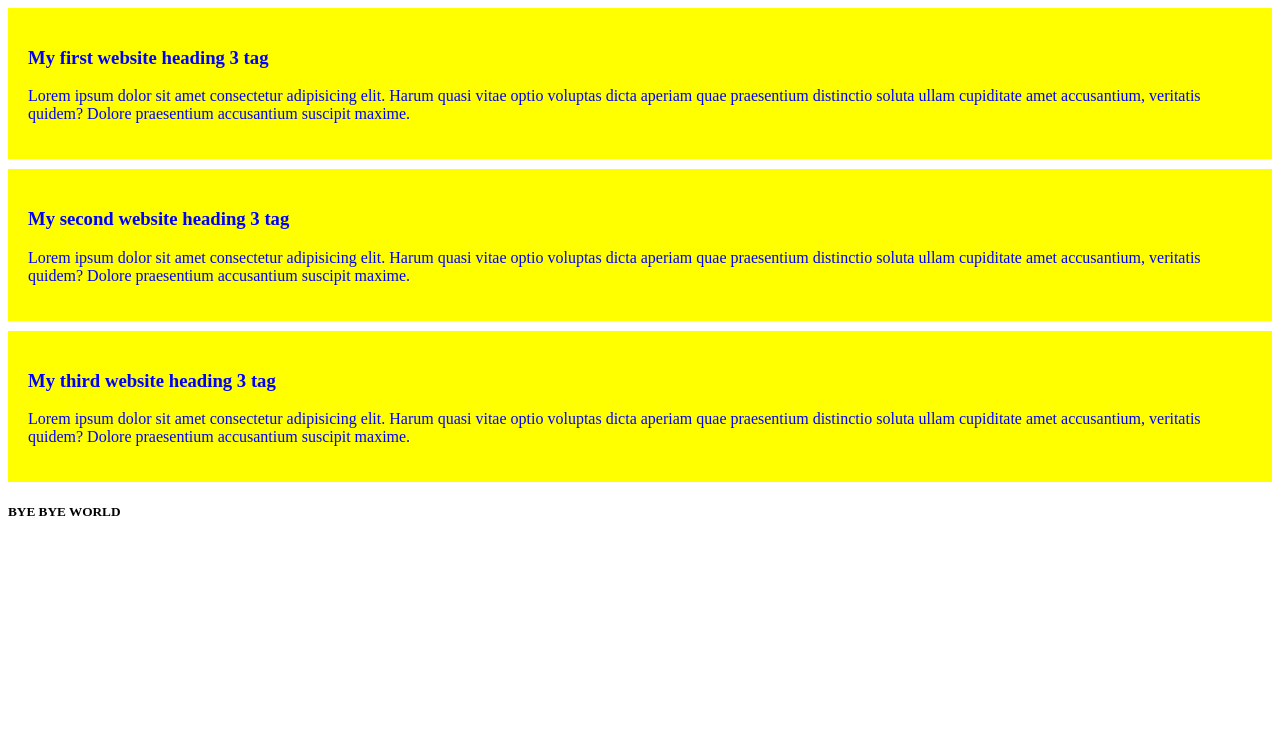
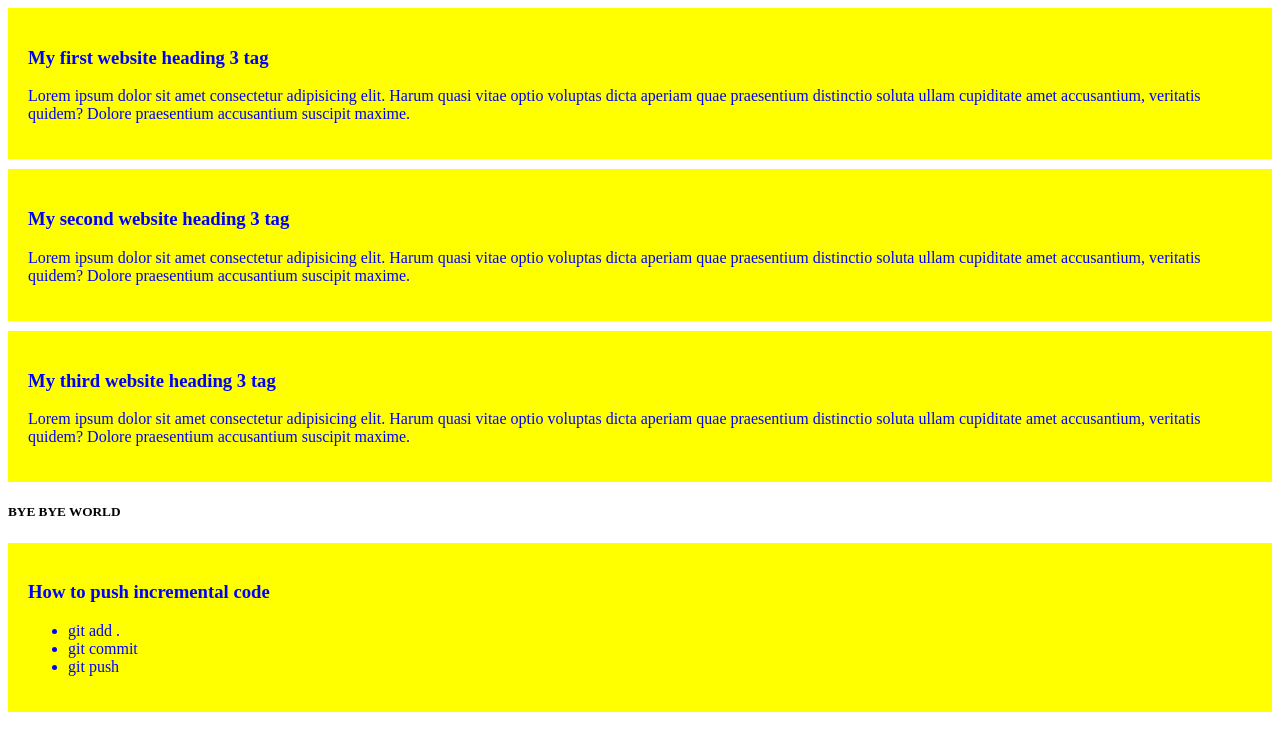
Before and after one commit to Nazrulofficeial/my-first-simple-website, a plain HTML site: page Index.html in a window 1280 px wide. Drawn offline with Linux system fonts and the light colour scheme.

Commit message:
how are this commit

```diff
--- a/Index.html
+++ b/Index.html
@@ -21,5 +21,12 @@
         <p>Lorem ipsum dolor sit amet consectetur adipisicing elit. Harum quasi vitae optio voluptas dicta aperiam quae praesentium distinctio soluta ullam cupiditate amet accusantium, veritatis quidem? Dolore praesentium accusantium suscipit maxime.</p>
     </div>
     <h5>BYE BYE WORLD</h5>
+    <div>
+        <h3>How to push incremental code</h3>
+        <Ul>
+            <li>git add .</li>
+            <li>git commit</li>
+            <li>git push</li>
+    </div>
 </body>
 </html>
```
